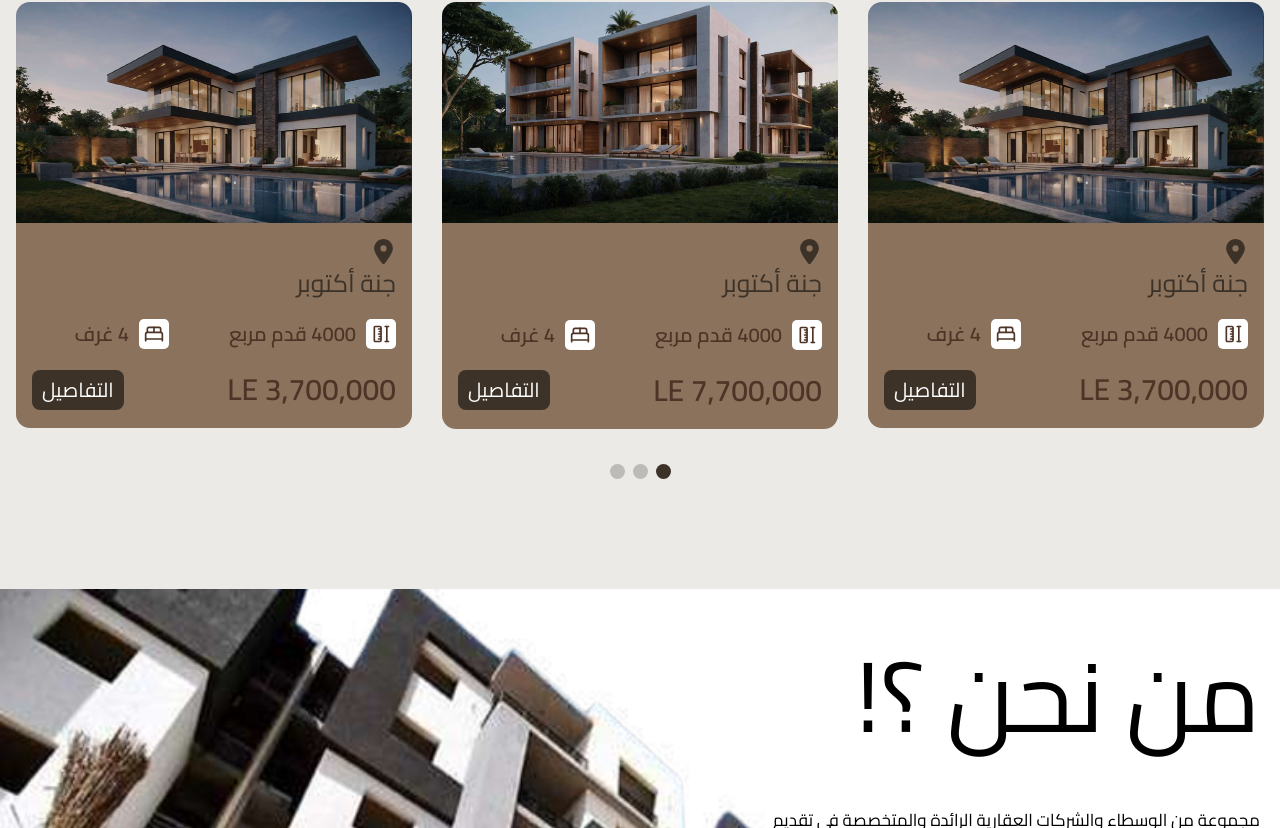
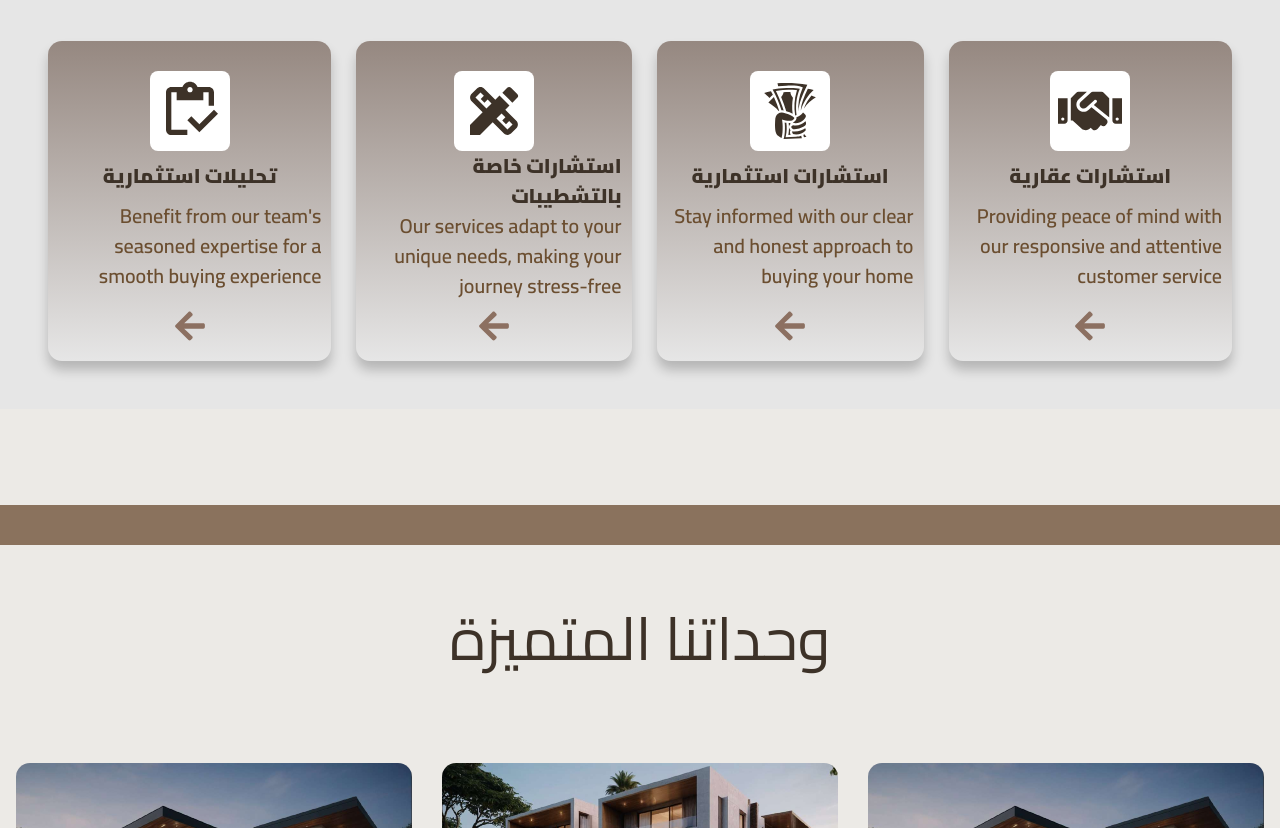
Before and after one commit to quadra4code/golden-beit, a React (Create React App) app: page / in a window 1280 px wide. Shown: the part 1232-2060 px from the top of the page. Built offline with nearby package versions, Linux system fonts and the light colour scheme; no server answers.

Commit message:
Update Home.jsx

```diff
--- a/src/Pages/Home.jsx
+++ b/src/Pages/Home.jsx
@@ -21,9 +21,9 @@ const Home = () => {
         <main className='home'>
           {contextHolder}
           <Landing/>
+          <WhyUs/>
           <OurProjects/>
-          <AboutUs/>
-          <WhyUs/>
+          {/* <AboutUs/> */}
           <OurReviews/>
           <Articles/>
         </main>
```
